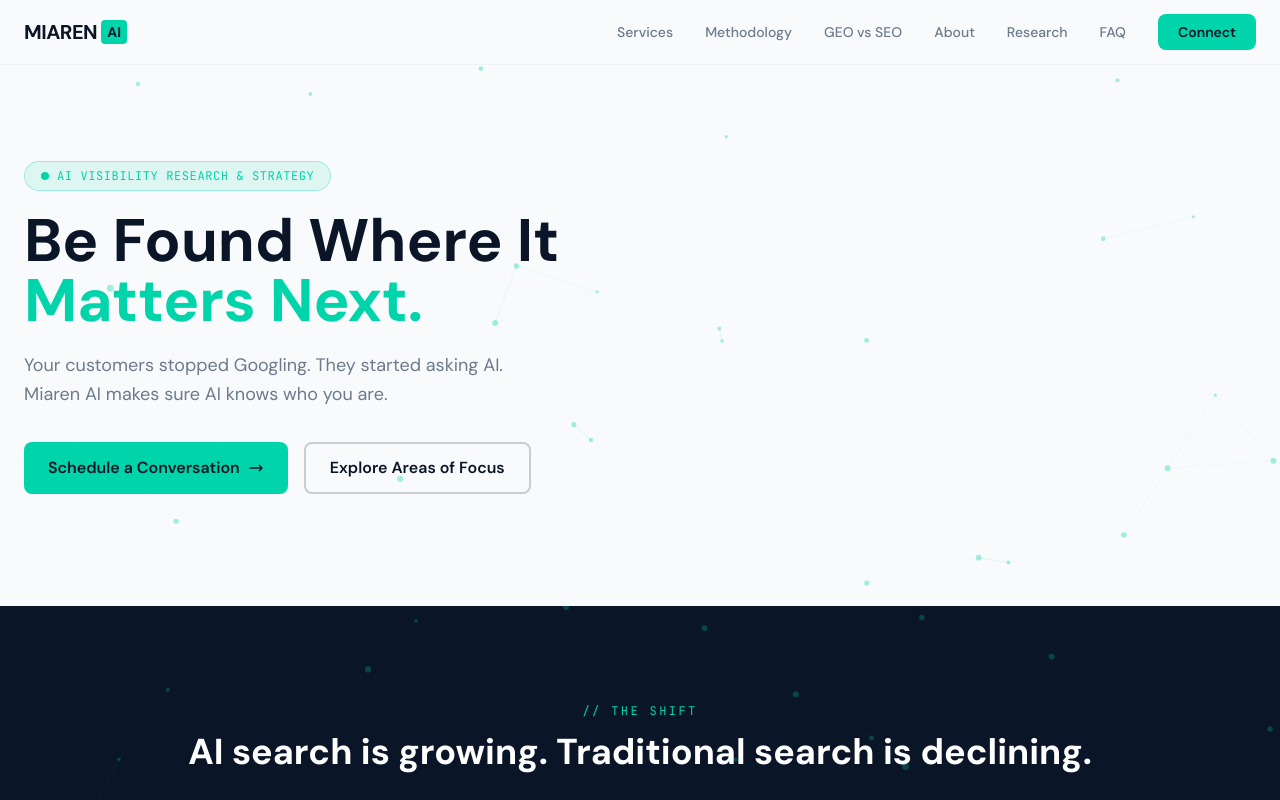
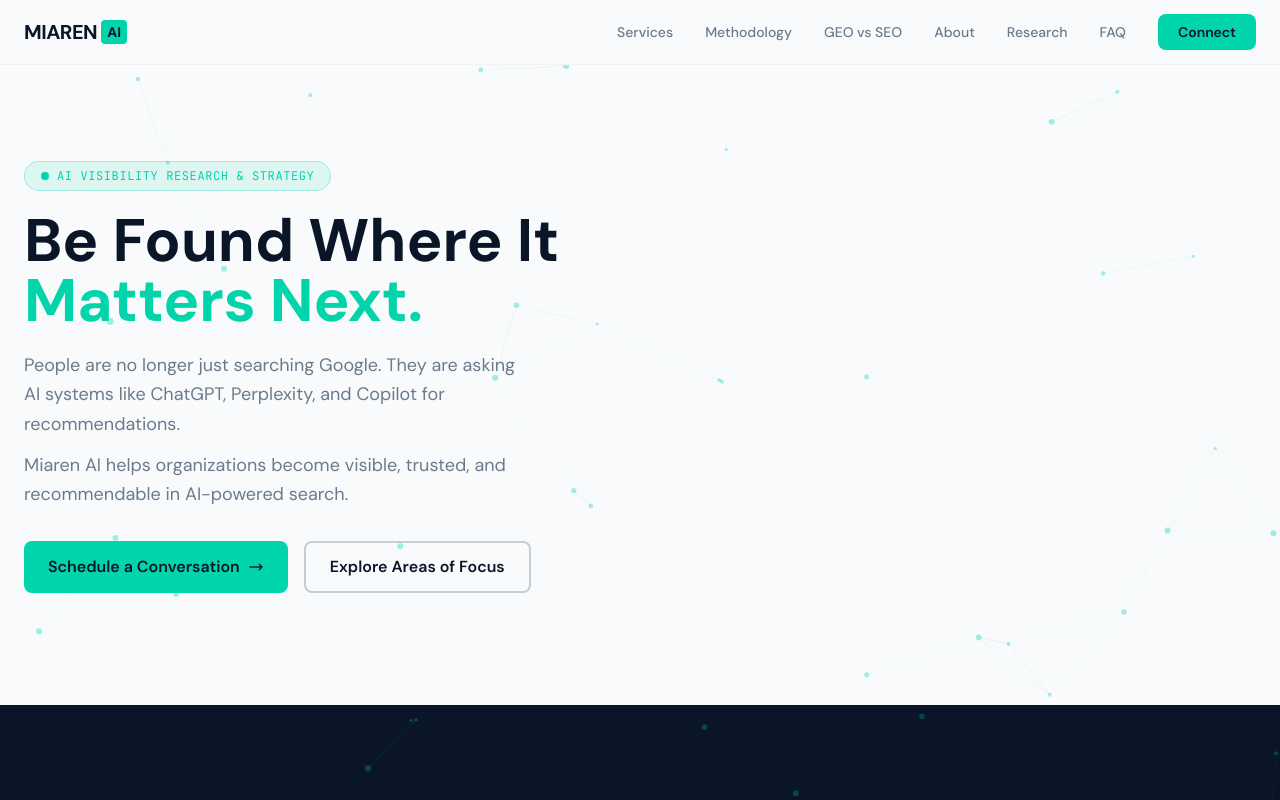
Before and after one commit to miac-design/miarenai, a Next.js app: page / in a window 1280 px wide. Shown: the top 800 px of the page. Built offline with nearby package versions, Linux system fonts and the light colour scheme.

Commit message:
copy: update homepage hero with AI search shift messaging

```diff
--- a/app/page.tsx
+++ b/app/page.tsx
@@ -22,8 +22,12 @@
             </h1>
 
             <p className="mt-5 text-warm-gray text-lg leading-relaxed max-w-lg">
-              Your customers stopped Googling. They started asking AI. Miaren AI
-              makes sure AI knows who you are.
+              People are no longer just searching Google. They are asking AI
+              systems like ChatGPT, Perplexity, and Copilot for recommendations.
+            </p>
+            <p className="mt-3 text-warm-gray text-lg leading-relaxed max-w-lg">
+              Miaren AI helps organizations become visible, trusted, and
+              recommendable in AI-powered search.
             </p>
 
             <div className="flex flex-col sm:flex-row gap-4 mt-8">
```
